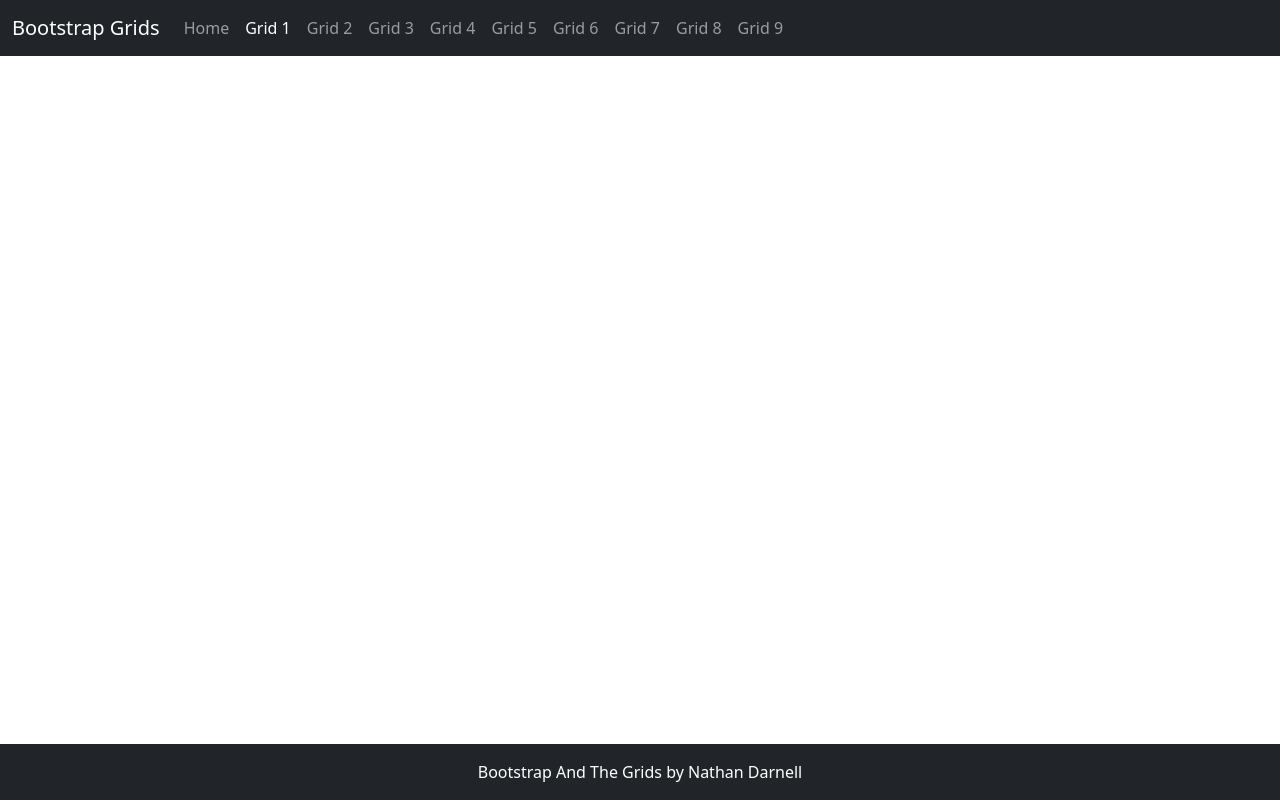
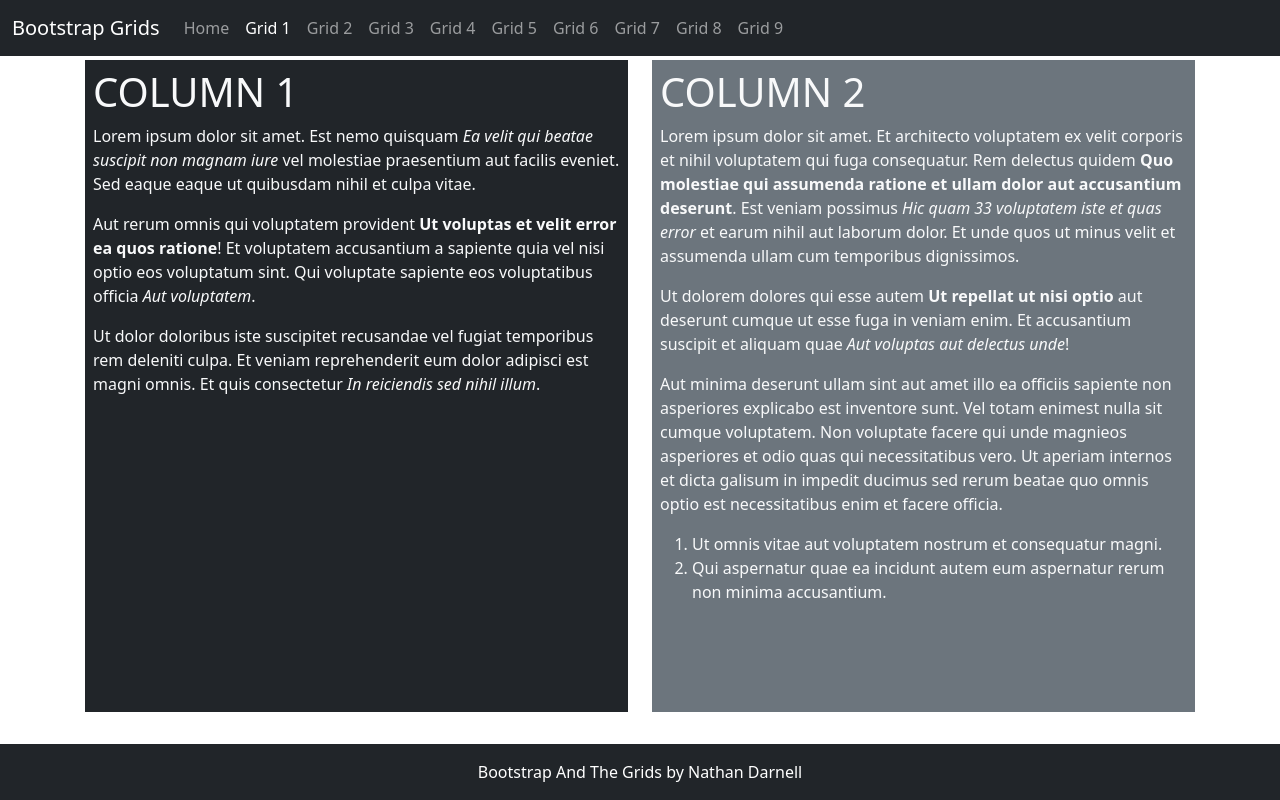
Before and after one commit to nddarnell/Bootstrap-Grid-Site, a plain HTML site: page Grid1.html in a window 1280 px wide. Drawn offline with nearby package versions, Linux system fonts and the light colour scheme; a web font is replaced by a local one.

Commit message:
Added Grid to Grid1.html
Added html/ bootstrap code to Grid 1 html

```diff
--- a/Grid1.html
+++ b/Grid1.html
@@ -62,10 +62,24 @@
     </nav>
 
     <main class="flex-shrink-0">
-       <div class="container">
-
+       <div class="container h-100 minHeight">
+           <div class="row row-cols-1 row-cols-md-2 gy-2 h-100">
+               <div class="col">
+                   <div class="bg-dark text-light h-100 p-2">
+                        <h1>COLUMN 1</h1>
+                        <p>Lorem ipsum dolor sit amet. Est nemo quisquam <em>Ea velit qui beatae suscipit non magnam iure</em> vel molestiae praesentium aut facilis eveniet. Sed eaque eaque ut quibusdam nihil et culpa vitae. </p><p>Aut rerum omnis qui voluptatem provident <strong>Ut voluptas et velit error ea quos ratione</strong>! Et voluptatem accusantium a sapiente quia vel nisi optio eos voluptatum sint. Qui voluptate sapiente eos voluptatibus officia <em>Aut voluptatem</em>. </p><p>Ut dolor doloribus  iste suscipitet recusandae vel fugiat temporibus rem deleniti culpa. Et veniam reprehenderit eum dolor adipisci est magni omnis. Et quis consectetur <em>In reiciendis sed nihil illum</em>. </p>
+                   </div>
+               </div>
+               <div class="col">
+                    <div class="bg-secondary text-light h-100 p-2">
+                        <h1>COLUMN 2</h1>
+                        <p>Lorem ipsum dolor sit amet. Et architecto voluptatem ex velit corporis et nihil voluptatem qui fuga consequatur. Rem delectus quidem <strong>Quo molestiae qui assumenda ratione et ullam dolor aut accusantium deserunt</strong>. Est veniam possimus <em>Hic quam 33 voluptatem iste et quas error</em> et earum nihil aut laborum dolor. Et unde quos ut minus velit et assumenda ullam cum temporibus dignissimos. </p><p>Ut dolorem dolores qui esse autem <strong>Ut repellat ut nisi optio</strong> aut deserunt cumque ut esse fuga in veniam enim. Et accusantium suscipit et aliquam quae <em>Aut voluptas aut delectus unde</em>! </p><p>Aut minima deserunt  ullam sint aut amet illo ea officiis sapiente non asperiores explicabo est inventore sunt. Vel totam enimest nulla sit cumque voluptatem. Non voluptate facere qui unde magnieos asperiores et odio quas qui necessitatibus vero. Ut aperiam internos et dicta galisum in impedit ducimus sed rerum beatae quo omnis optio est necessitatibus enim et facere officia. </p><ol><li>Ut omnis vitae aut voluptatem nostrum et consequatur magni. </li><li>Qui aspernatur quae ea incidunt autem eum aspernatur rerum non minima accusantium. </li></ol>
+                    </div>
+               </div>
+           </div>
        </div>
     </main>
+
     <footer class="footer mt-auto py-3 bg-dark sticky-footer">
         <div class="container-fluid text-center">
             <span class="text-white">Bootstrap And The Grids by Nathan Darnell</span>
--- a/css/site.css
+++ b/css/site.css
@@ -22,3 +22,7 @@ main>.container {
     background-size: cover;
     background-attachment: fixed;
 }
+.minHeight{
+    min-height: 80vh;
+
+}
```
